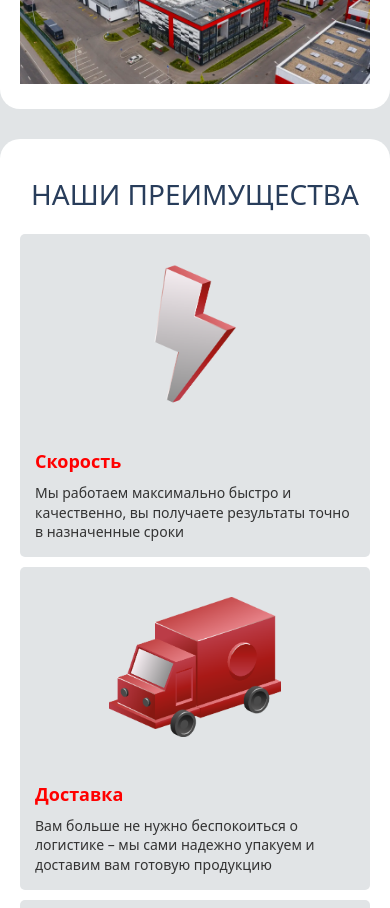
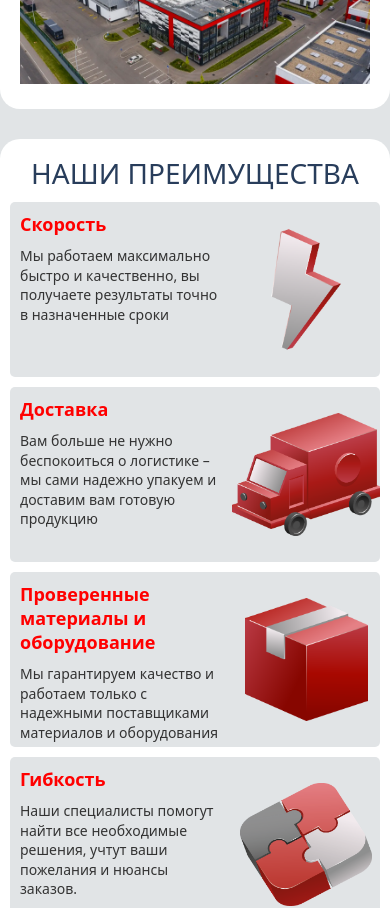
Before and after one commit to js-owl/maas-front, a Vue app: page / in a window 390 px wide. Shown: the part 2600-3508 px from the top of the page. Built offline with nearby package versions, Linux system fonts and the light colour scheme; no server answers.

Commit message:
Refactor SectionAdvantages.vue to optimize responsive styles for mobile devices. Adjusted padding, margins, and heights for various elements to enhance layout and visual consistency across smaller screens.

```diff
--- a/src/components/sections/SectionAdvantages.vue
+++ b/src/components/sections/SectionAdvantages.vue
@@ -123,33 +123,33 @@ const advantages = ref([
 
 @media (max-width: 767px) {
   .section-basic {
-    padding-bottom: 24px;
+    padding: 10px;
   }
 
   .advantages-title {
     font-size: 28px;
-    padding: 16px 0;
+    padding: 5px 0;
   }
 
   .item {
     width: 100%;
     margin: 5px 0;
-    height: auto;
+    height: 175px;
   }
 
   .item-wrap {
-    flex-direction: column;
+    /* flex-direction: column; */
   }
 
   .item-text-content {
-    padding: 15px;
-    order: 2;
+    padding: 10px;
+    /* order: 2; */
   }
 
   .item-image-container {
-    width: 100%;
-    height: 200px;
-    order: 1;
+    /* width: 100%; */
+    /* height: 150px; */
+    /* order: 1; */
   }
 
   .item-title {
```
